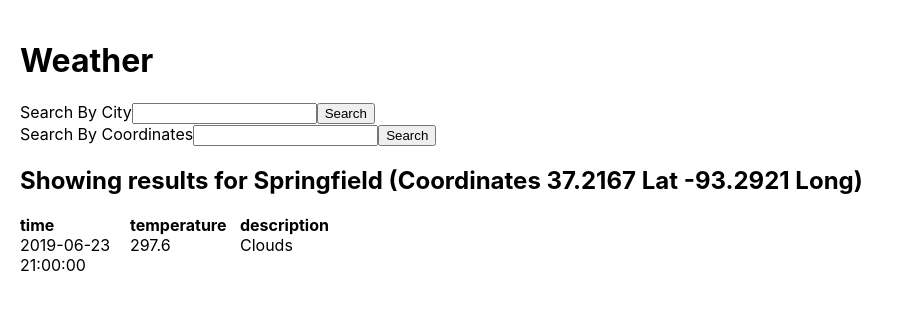
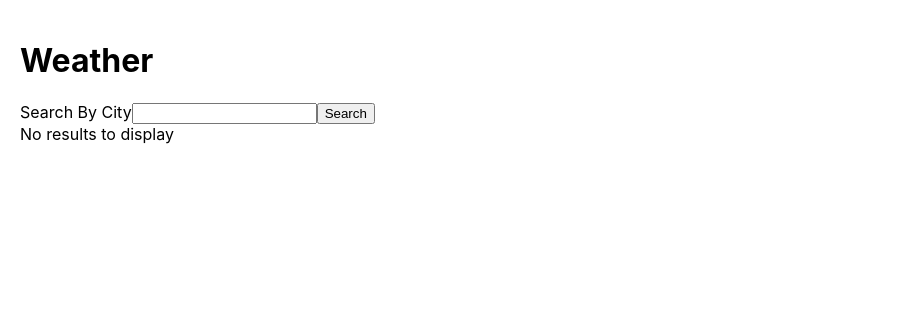
Before and after one commit to adrielklein/weather, a React (Create React App) app: page / in a window 1280 px wide. Shown: the top 310 px of the page, without its empty margins (0-904 px from the left). Built offline with nearby package versions, Linux system fonts and the light colour scheme.

Commit message:
get response from api and do error handling

```diff
--- a/package.json
+++ b/package.json
@@ -3,6 +3,8 @@
   "version": "0.1.0",
   "private": true,
   "dependencies": {
+    "axios": "^0.19.0",
+    "lodash": "^4.17.11",
     "react": "^16.8.6",
     "react-dom": "^16.8.6",
     "react-scripts": "3.0.1"
--- a/src/App.js
+++ b/src/App.js
@@ -1,21 +1,47 @@
-import React from 'react';
+import React, {useState} from 'react';
 import Forecast from "./Forecast";
+import axios from 'axios';
+import _ from 'lodash';
+
+const API_URL = 'https://api.openweathermap.org/data/2.5/forecast';
 
 function App() {
+    const [query, setQuery] = useState();
+    const [predictions, setPredictions] = useState();
+    const [city, setCity] = useState();
+    const [isLoading, setIsLoading] = useState(false);
+
+    const handleSearchForCity = async () => {
+        setIsLoading(true);
+        try {
+            const data = await axios.get(API_URL, {
+                params: {
+                    q: `${query},us`,
+                    APPID: 'cea8a222fb5dfc35ac3e87b2e9ffaae5',
+                }
+            });
+            setPredictions(data.data.list);
+            setCity(data.data.city);
+        } catch (error) {
+            const defaultMessage = 'An error occured while searching for the forecast';
+            alert(_.get(error, 'response.data.message', defaultMessage));
+        }
+        setIsLoading(false);
+    }
     return (
         <div style={{display: 'grid', padding: '20px'}}>
             <h1>Weather</h1>
             <div>
                 <label>Search By City</label>
-                <input/>
-                <button>Search</button>
+                <input type="text" value={query} onChange={(event) => setQuery(event.target.value)}/>
+                <button onClick={handleSearchForCity}>Search</button>
             </div>
-            <div>
-                <label>Search By Coordinates</label>
-                <input/>
-                <button>Search</button>
-            </div>
-            <Forecast />
+            {/*<div>*/}
+            {/*    <label>Search By Coordinates</label>*/}
+            {/*    <input/>*/}
+            {/*    <button>Search</button>*/}
+            {/*</div>*/}
+            <Forecast isLoading={isLoading} predictions={predictions} city={city}/>
         </div>
     );
 }
--- a/src/Forecast.js
+++ b/src/Forecast.js
@@ -1,59 +1,31 @@
 import React from 'react';
 
-const predictions = [{
-    "dt": 1561323600,
-    "main": {
-        "temp": 297.6,
-        "temp_min": 297.6,
-        "temp_max": 298.152,
-        "pressure": 1007.73,
-        "sea_level": 1007.73,
-        "grnd_level": 970.38,
-        "humidity": 84,
-        "temp_kf": -0.55
-    },
-    "weather": [
-        {
-            "id": 804,
-            "main": "Clouds",
-            "description": "overcast clouds",
-            "icon": "04d"
-        }
-    ],
-    "dt_txt": "2019-06-23 21:00:00"
-}]
+const gridStyle = {
+    display: 'grid',
+    gridTemplateColumns: '200px 100px 100px',
+    gridGap: '20px',
+};
 
-const city = {
-    "id": 4409896,
-    "name": "Springfield",
-    "coord": {
-        "lat": 37.2167,
-        "lon": -93.2921
-    },
-    "country": "US",
-    "population": 159498,
-    "timezone": -18000
-};
-function Forecast() {
+function Forecast({predictions, city, isLoading}) {
+    if (!predictions || !city){
+        return 'No results to display'
+    }
+    if (isLoading){
+        return 'Loading...'
+    }
     return (
         <div style={{
-                display: 'grid',
+            display: 'grid',
         }}>
             <h2>Showing results for {city.name} (Coordinates {city.coord.lat} Lat {city.coord.lon} Long)</h2>
-            <div style={{
-                display: 'grid',
-                gridTemplateColumns: '100px 100px 100px',
-                gridGap: '10px',
-            }}>
+            <div style={gridStyle}>
                 <div><b>time</b></div>
                 <div><b>temperature</b></div>
                 <div><b>description</b></div>
             </div>
-            {predictions.map(prediction => <div style={{
-                display: 'grid',
-                gridTemplateColumns: '100px 100px 100px',
-                gridGap: '10px',
-            }}>
+            {predictions.map(prediction => <div
+                key={prediction.dt_txt}
+                style={gridStyle}>
                 <div>{prediction.dt_txt}</div>
                 <div>{prediction.main.temp}</div>
                 <div>{prediction.weather[0].main}</div>
```
Also changed, not shown: 1 other file (tests, documents, lock files or other folders).
